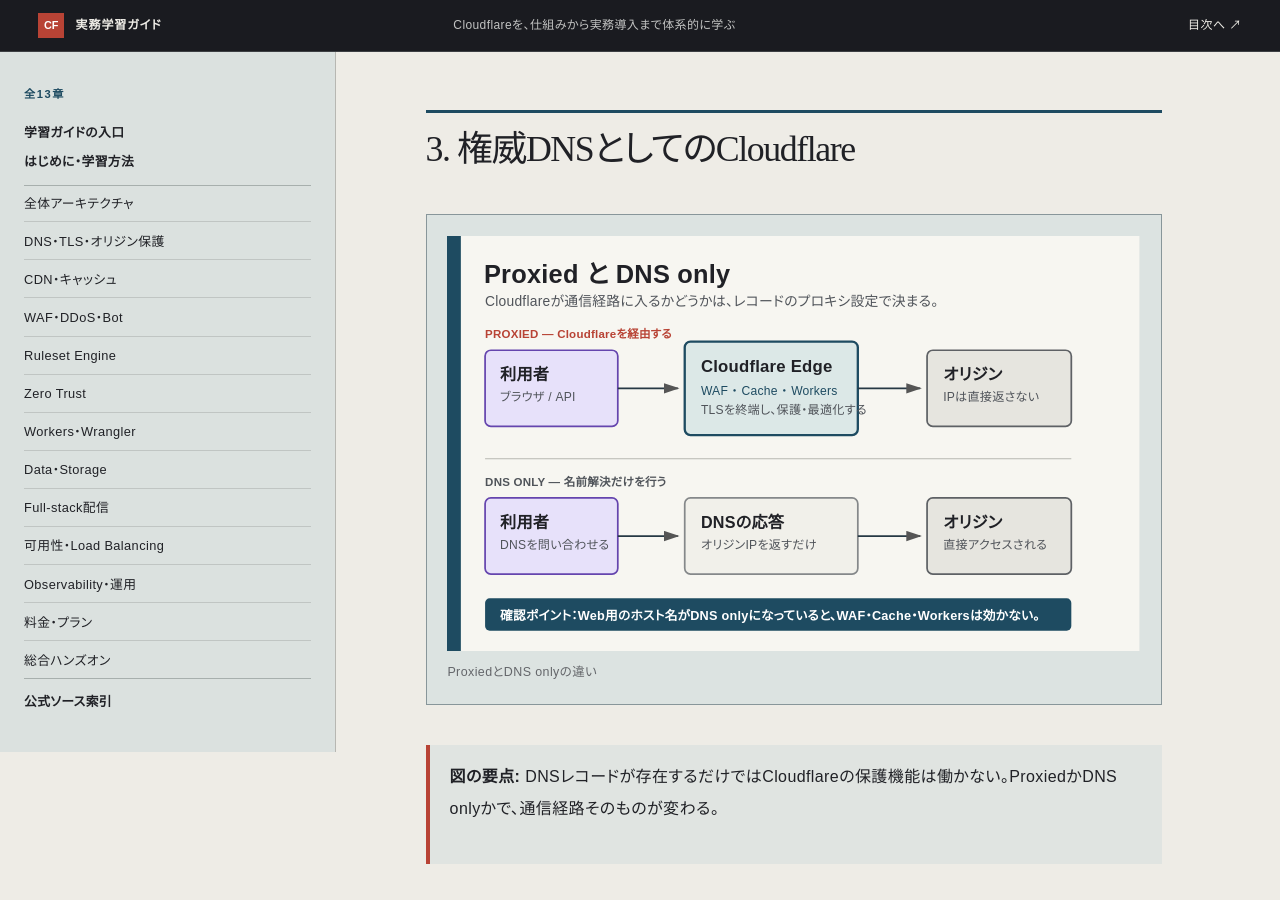
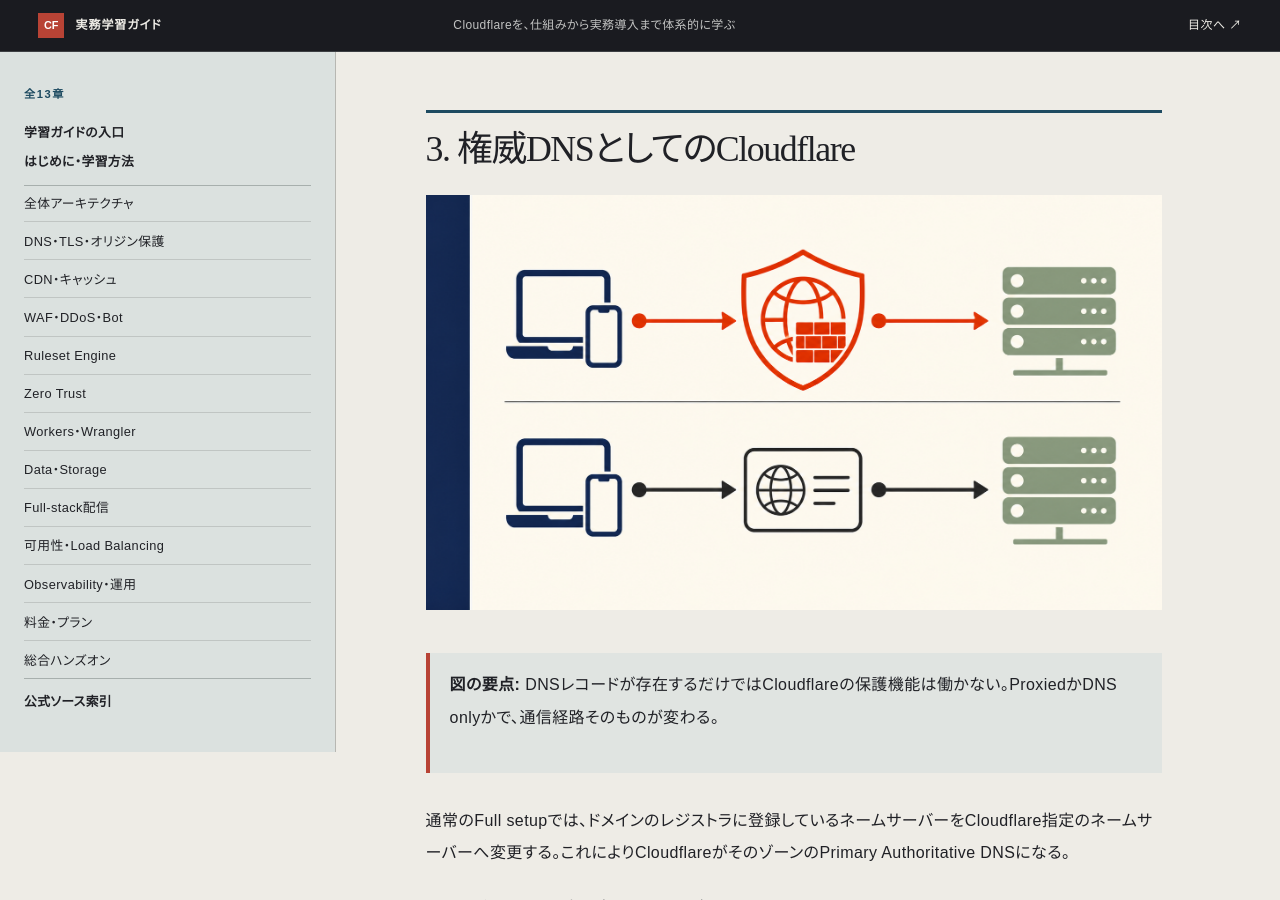
Before and after one commit to ayutamondo/cloudflare-learning-guide, a Jekyll site: the page built from guide/01-architecture.md, in a window 1280 px wide and 900 px high, scrolled down 2594 px. Built offline with Jekyll 4.4.1, drawn with Linux system fonts in a browser that asks for light colours.

Commit message:
Organize repository entry and image assets

```diff
--- a/guide/01-architecture.md
+++ b/guide/01-architecture.md
@@ -63,7 +63,7 @@ Cloudflare Edgeは単なる中継ではない。ここで次のような処理
 ## 3. 権威DNSとしてのCloudflare
 
 <!-- visual:start -->
-![ProxiedとDNS onlyの違い](assets/diagrams/01_proxy_modes.svg)
+![ProxiedとDNS onlyの通信経路の違いを、二段のフローとして示したビジュアル](assets/images/figures/proxy-modes.png)
 
 > **図の要点:** DNSレコードが存在するだけではCloudflareの保護機能は働かない。ProxiedかDNS onlyかで、通信経路そのものが変わる。
 <!-- visual:end -->
```
Also changed, not shown: index.md (+1 -1 lines), README.md, assets/images/figures/proxy-modes.png (added), 2 other files.
